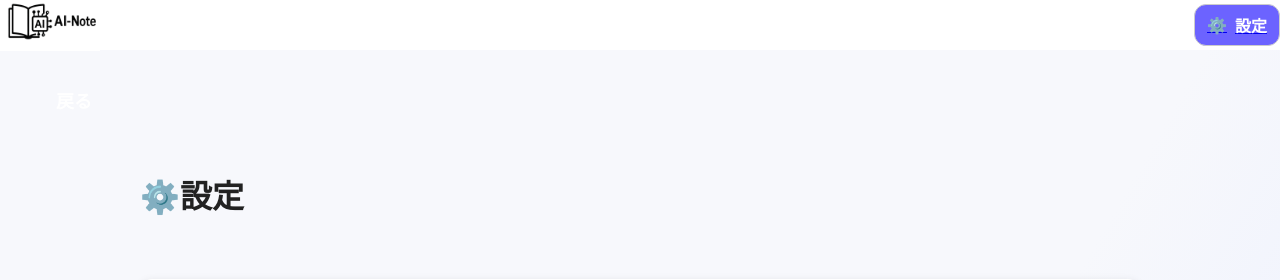
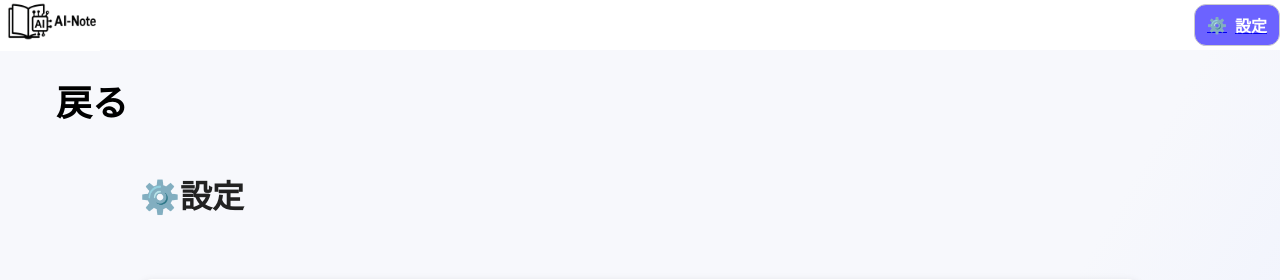
Before and after one commit to tai-ymmt/AI-note_app, a Flask app: page /custom in a window 1280 px wide. Shown: the top 280 px of the page. Run offline with Flask 3, Linux system fonts and the light colour scheme; the visitor is signed in with stand-in values (Sample User, id 1); data that the repository does not hold is empty; parts of the project's set-up code (start-up, migrations or seed data) failed here and were passed over.

Commit message:
少し修正

```diff
--- a/static/style.css
+++ b/static/style.css
@@ -278,8 +278,8 @@ body.custom-page {
   left: 40px;
   top: 50%;
   transform: translateY(-50%);
-  font-size: 18px;
-  color: #fff;
+  font-size: 36px;
+  color: #000000;
   text-decoration: none;
 }
 
```
